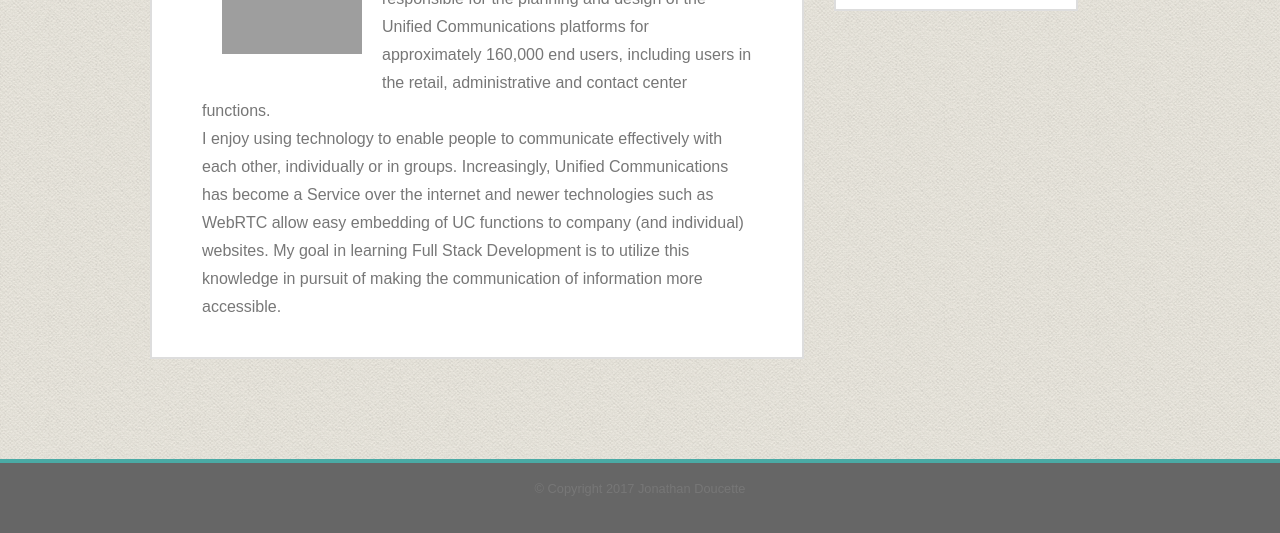
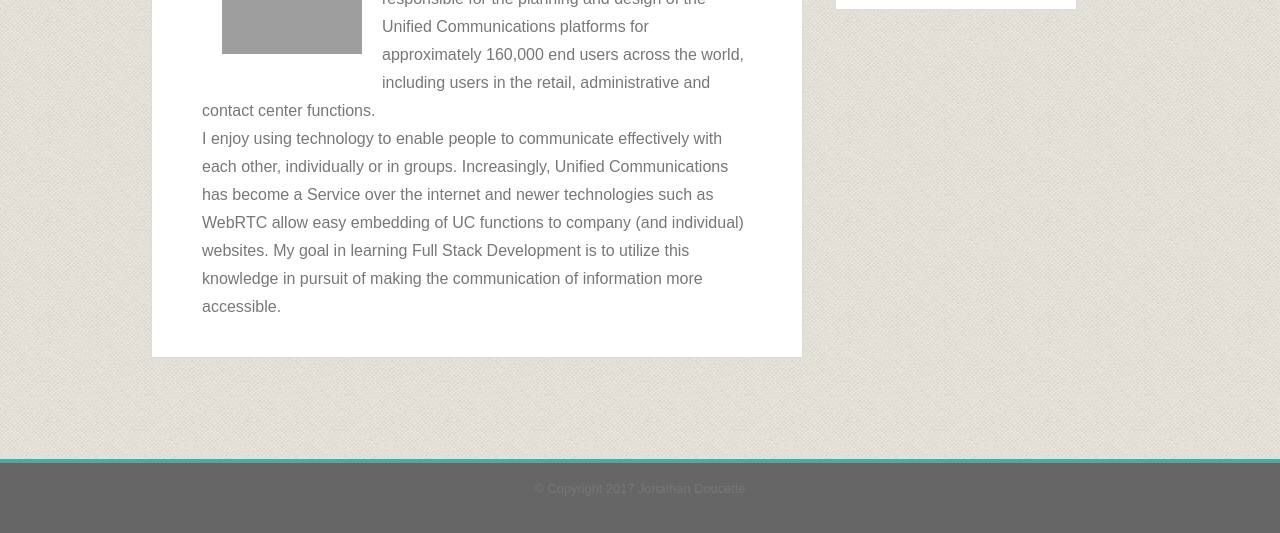
Before and after one commit to jldoucette/homework1, a plain HTML site: page index.html in a window 1280 px wide. Shown: the part 267-800 px from the top of the page. Drawn offline with Linux system fonts and the light colour scheme; grey boxes are pictures that could not be loaded.

Commit message:
Index.html update

```diff
--- a/index.html
+++ b/index.html
@@ -41,7 +41,7 @@
 					<img class="aboutmeimage" src="assets/images/JLD_Profile_2016.jpg" alt="Jonathan Doucette">
 				</div>
 
-				<p>I work in the Unified Communications IT Field for a large telecommunications company. My team is responsible for the planning and design of the Unified Communications platforms for approximately 160,000 end users, including users in the retail, administrative and contact center functions.  </p>
+				<p>I work in the Unified Communications IT Field for a large telecommunications company. My team is responsible for the planning and design of the Unified Communications platforms for approximately 160,000 end users across the world, including users in the retail, administrative and contact center functions.</p>
 
 				<p>I enjoy using technology to enable people to communicate effectively with each other, individually or in groups. Increasingly, Unified Communications has become a Service over the internet and newer technologies such as WebRTC allow easy embedding of UC functions to company (and individual) websites. My goal in learning Full Stack Development is to utilize this knowledge in pursuit of making the communication of information more accessible. </p>
 
```
